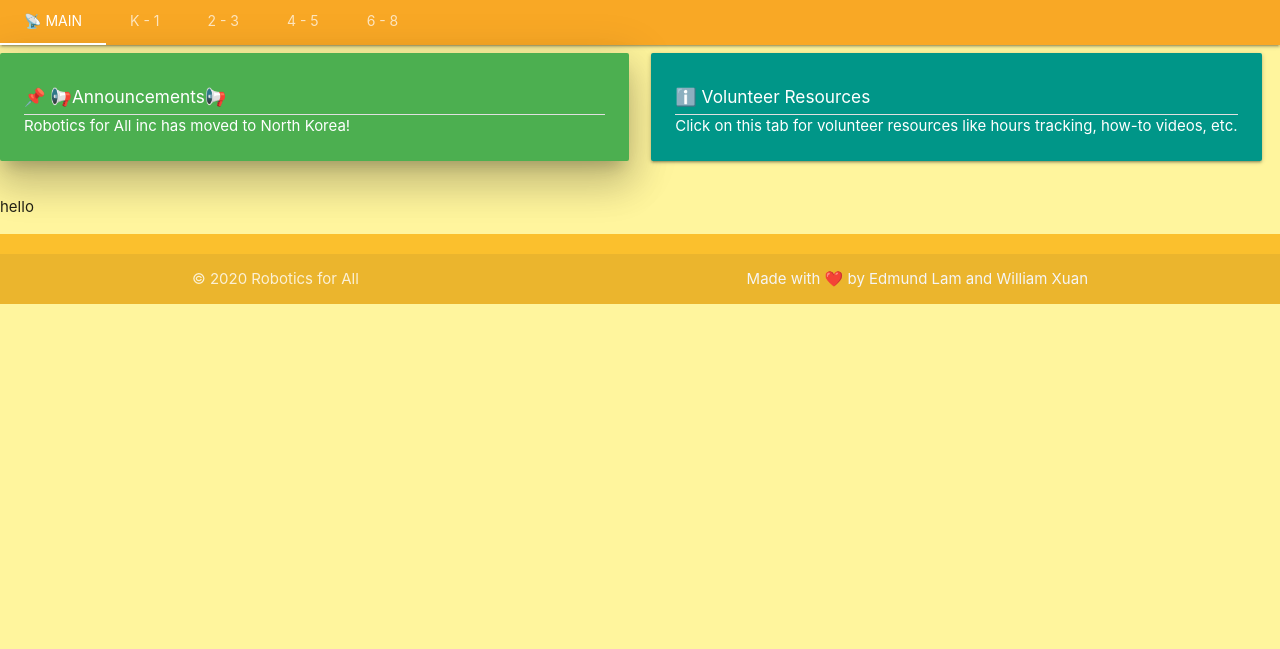
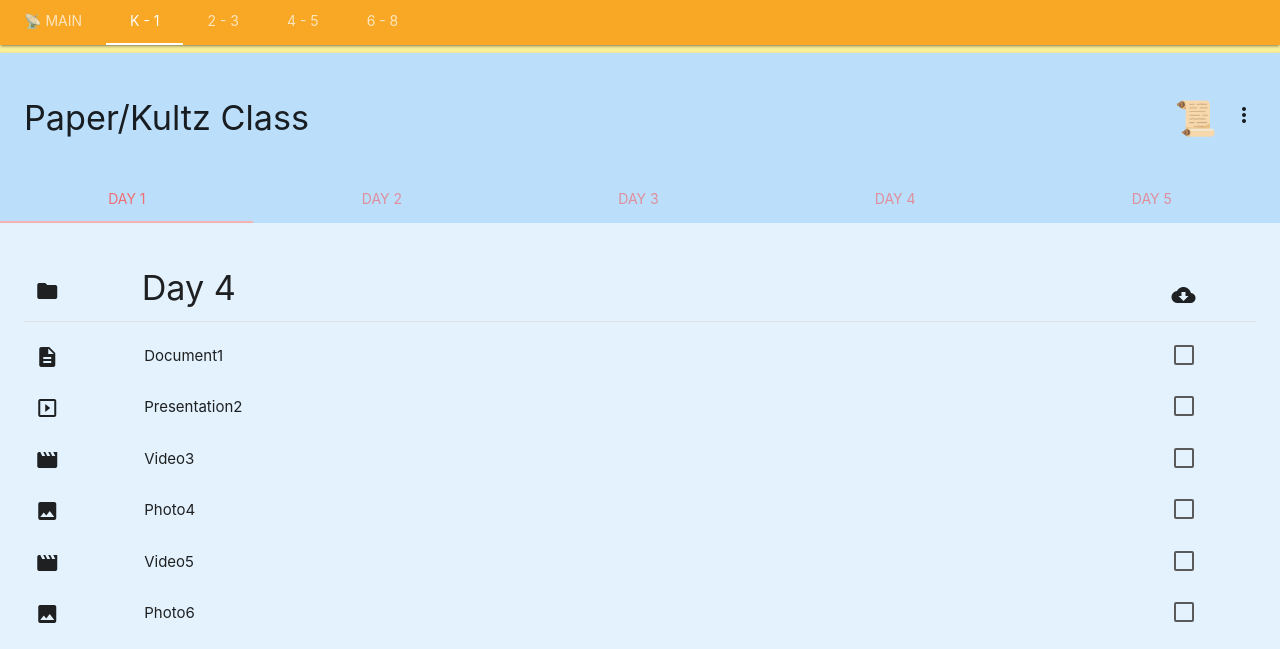
Before and after one commit to UnsignedByte/rfa-pwa, a plain HTML site: page teacher.html in a window 1280 px wide. Shown: the part 303-952 px from the top of the page. Before the commit the page ends 800 px from the top, so only its background shows below. Drawn offline with nearby package versions, Linux system fonts and the light colour scheme.

Commit message:
🚥🎅 Updated with Glitch

```diff
--- a/teacher.html
+++ b/teacher.html
@@ -7,10 +7,13 @@
       rel="stylesheet"
     />
     <!-- CODELAB: Add iOS meta tags and icons -->
-<meta name="apple-mobile-web-app-capable" content="yes">
-<meta name="apple-mobile-web-app-status-bar-style" content="orange">
-<meta name="apple-mobile-web-app-title" content="RfA PWA">
-<link rel="apple-touch-icon" href="https://cdn.glitch.com/4e6ac50c-00e6-4bb2-8f56-25286b2e00f2%2FRfA-152*152.png?v=1594275460340">
+    <meta name="apple-mobile-web-app-capable" content="yes" />
+    <meta name="apple-mobile-web-app-status-bar-style" content="orange" />
+    <meta name="apple-mobile-web-app-title" content="RfA PWA" />
+    <link
+      rel="apple-touch-icon"
+      href="https://cdn.glitch.com/4e6ac50c-00e6-4bb2-8f56-25286b2e00f2%2FRfA-152*152.png?v=1594275460340"
+    />
     <!--Import materialize.css-->
     <link
       type="text/css"
@@ -42,8 +45,8 @@
 
       <div class="nav-content">
         <ul class="tabs tabs-transparent">
-          <li class="tab"><a class="active" href="#main">📡 main</a></li>
-          <li class="tab"><a href="#Kthru1">K - 1</a></li>
+          <li class="tab"><a href="#main">📡 main</a></li>
+          <li class="tab"><a class="active" href="#Kthru1">K - 1</a></li>
           <li class="tab"><a href="#2thru3">2 - 3</a></li>
           <li class="tab"><a href="#4thru5">4 - 5</a></li>
           <li class="tab"><a href="#6thru7">6 - 8</a></li>
@@ -100,8 +103,15 @@
             <p>
               This curriculum is on the Paper and Kultz line of products.
               <br /><br />
-              This will be taught at Castro elementary, and XX elementary
             </p>
+            <div class="chip">
+              <i class="material-icons right">school</i>
+              Mariano Castro
+            </div>
+            <div class="chip">
+              Online
+              <i class="material-icons right">school</i>
+            </div>
           </div>
           <div class="card-tabs">
             <ul class="tabs tabs-fixed-width blue lighten-4">
@@ -113,7 +123,120 @@
             </ul>
           </div>
           <div class="card-content blue lighten-5">
-            <div id="pkd1">Test 1</div>
+            <div id="pkd1">
+              <div class="row" style="margin-bottom: 0px;">
+                 <h4 class="col s12">
+                <i class="material-icons left col s1" style="margin-top: 10px;">folder</i>
+                   Day 4
+
+<i class="material-icons right col s1" style="margin-top: 14px; margin-right: -7px;">cloud_download</i></h4>
+              </div>
+
+
+
+              <div class="divider"></div>
+<br>
+              <div class="row"> <!--- this is a doc --->
+                <div class="col s11">
+                  <i class="material-icons left col s1">description</i>
+                  <p class="col s8">
+                    Document1
+                  </p>
+                </div>
+
+                <form action="#" class="right col s1">
+                  <label>
+                    <input type="checkbox" class="filled-in" />
+                    <span></span>
+                  </label>
+                </form>
+              </div>
+              <div class="row">
+
+                  <!--- presentation --->
+                  <div class="col s11">
+                    <i class="material-icons left col s1">slideshow</i>
+                    <p class="col s8">
+                      Presentation2
+                    </p>
+                  </div>
+
+                  <form action="#" class="right col s1">
+                    <label>
+                      <input type="checkbox" class="filled-in" />
+                      <span> </span>
+                    </label>
+                  </form>
+
+              </div>
+
+              <div class="row">
+                <!--- video --->
+                <div>
+                  <div class="col s11">
+                    <i class="material-icons left col s1">movie</i>
+                    <p class="col s8">
+                      Video3
+                    </p>
+                  </div>
+
+                  <form action="#" class="right col s1">
+                    <label>
+                      <input type="checkbox" class="filled-in" />
+                      <span> </span>
+                    </label>
+                  </form>
+                </div>
+              </div>
+              <div class="row">
+                  <!--- photo --->
+                  <div class="col s11">
+                    <i class="material-icons left col s1">insert_photo</i>
+                    <p class="col s8">
+                      Photo4
+                    </p>
+                  </div>
+
+                  <form action="#" class="right col s1">
+                    <label>
+                      <input type="checkbox" class="filled-in" />
+                      <span> </span>
+                    </label>
+                  </form>
+              </div>
+              <div class="row">
+                <!--- video --->
+                <div class="col s11">
+                  <i class="material-icons left col s1">movie</i>
+                  <p class="col s8">
+                    Video5
+                  </p>
+                </div>
+
+                <form action="#" class="right col s1">
+                  <label>
+                    <input type="checkbox" class="filled-in" />
+                    <span> </span>
+                  </label>
+                </form>
+              </div>
+            </div>
+            <div class="row">
+                <!--- photo --->
+                <div class="col s11 ">
+                  <i class="material-icons left col s1">insert_photo</i>
+                  <p class="col s8">
+                    Photo6
+                  </p>
+                </div>
+
+                <form action="#" class="right col s1">
+                  <label>
+                    <input type="checkbox" class="filled-in" />
+                    <span> </span>
+                  </label>
+                </form>
+            </div>
             <div id="pkd2">Test 2</div>
             <div id="pkd3">Test 3</div>
             <div id="pkd4">day 4 content</div>
@@ -125,10 +248,12 @@
           <div class="card-content">
             <h5>
               Fundamentals of Programming 1
-              <p class="right">👨‍💻
+              <p class="right">
+                👨‍💻
                 <i class="material-icons right card-title activator "
                   >more_vert</i
-                ></p>
+                >
+              </p>
             </h5>
           </div>
           <div class="card-tabs">
@@ -152,16 +277,17 @@
           </div>
           <div class="card-reveal green lighten-5">
             <span class="card-title grey-text text-darken-4"
-              >Programming Fundamentals class<i class="material-icons right">close</i></span
+              >Programming Fundamentals class<i class="material-icons right"
+                >close</i
+              ></span
             >
             <p>
               This curriculum is on programming fundamentals.
-              <br><br>
+              <br /><br />
               This will be taught at Castro elementary, and XX elementary
             </p>
           </div>
           <div class="card-content light-green lighten-5">
-
             <div id="pfund1"></div>
             <div id="pfund2">Test 2</div>
             <div id="pfund3">Test 3</div>
@@ -259,9 +385,9 @@
             </ul>
           </div>
           <div class="card-content grey lighten-4">
-            <div id="test6">Test 1</div>
-            <div id="test7">Test 2</div>
-            <div id="test8">Test 3</div>
+            <div id="test60">Test 1</div>
+            <div id="test70">Test 2</div>
+            <div id="test80">Test 3</div>
           </div>
         </div>
       </div>
@@ -282,9 +408,9 @@
             </ul>
           </div>
           <div class="card-content grey lighten-4">
-            <div id="day1"><a name="#day1"></a>Test 1</div>
-            <div id="day2">Test 2</div>
-            <div id="day3">Test 3</div>
+            <div id="day10"><a name="#day1"></a>Test 1</div>
+            <div id="day20">Test 2</div>
+            <div id="day30">Test 3</div>
           </div>
         </div>
       </div>
```
Lines whose indentation alone changed are shown as unchanged.
